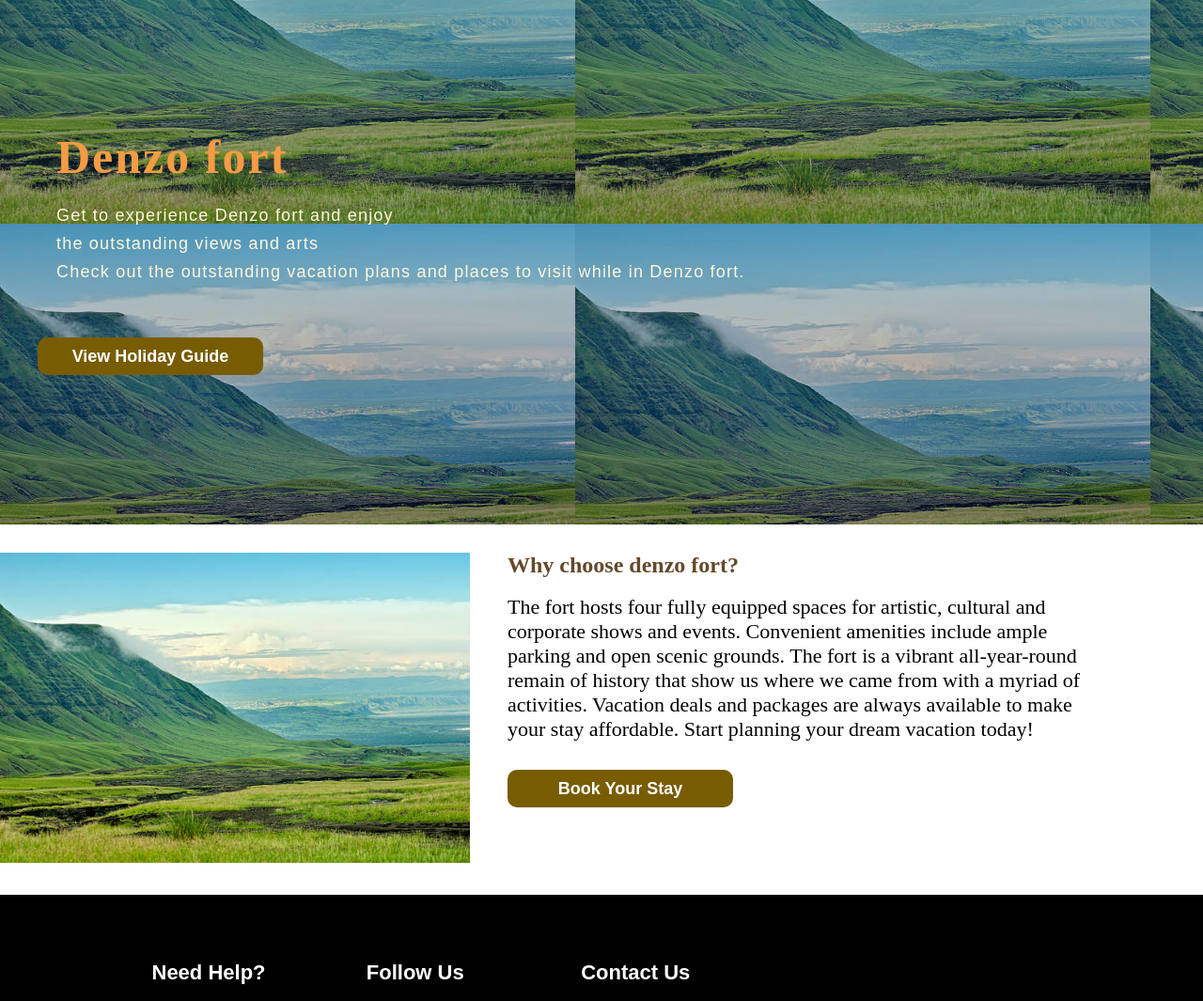
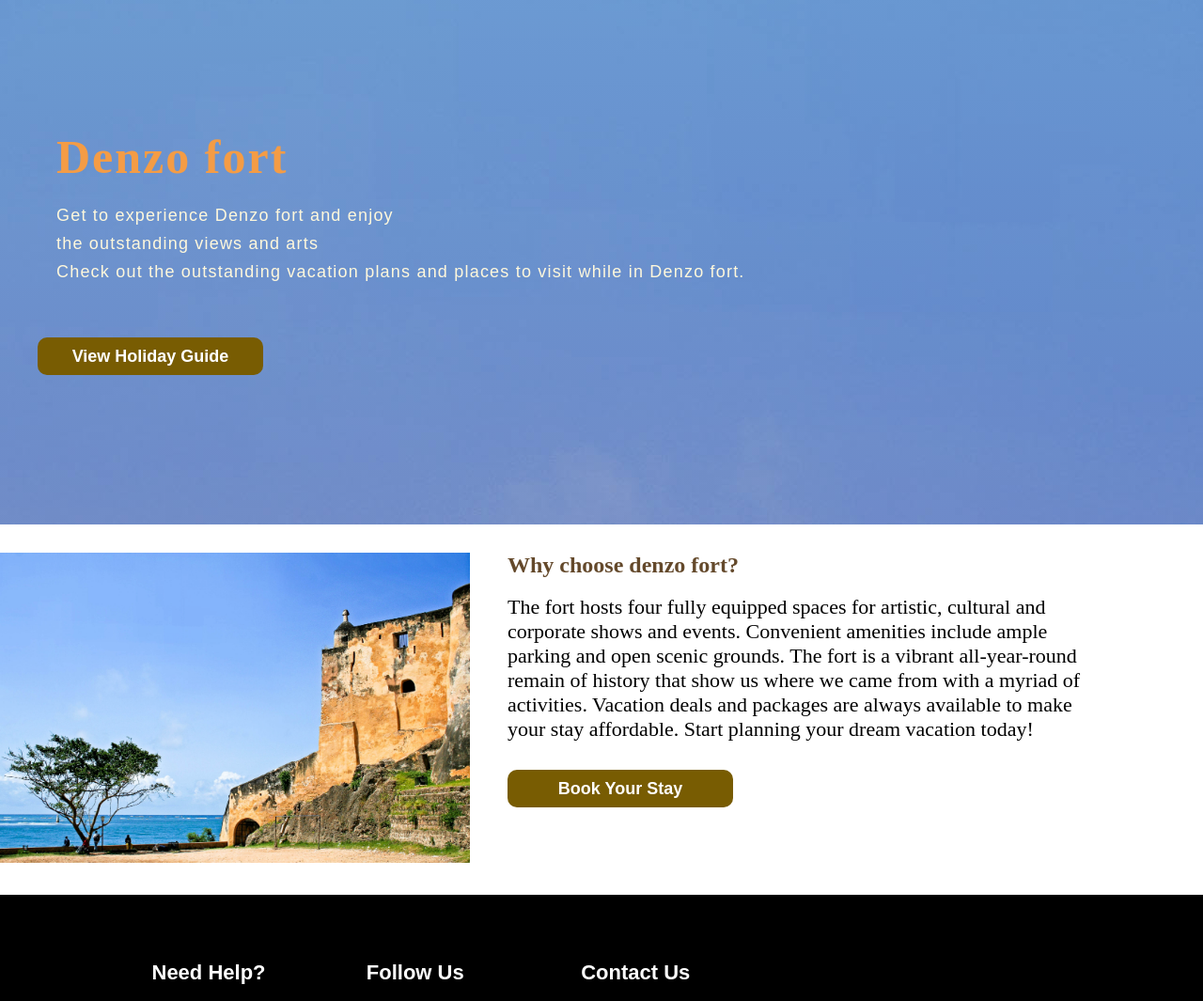
Before and after one commit to Martinkingori/martinkingori.github.io, a plain HTML site: page denzofort.html in a window 1280 px wide. Shown: the part 172-1237 px from the top of the page at 94% size. Drawn offline with Linux system fonts and the light colour scheme.

Commit message:
image change

```diff
--- a/denzofort.html
+++ b/denzofort.html
@@ -8,7 +8,7 @@
 	<title>Mobius city</title>
 </head>
   <body>
-    <div class="main" style=" background: linear-gradient(0deg, rgba(5, 2, 78, 0.3), rgba(53, 112, 122, 0.3)), url(images/rift\ valley.jpg ); height: 730px; " >
+    <div class="main" style=" background: linear-gradient(0deg, rgba(5, 2, 78, 0.3), rgba(53, 112, 122, 0.3)), url(images/fort\ jesus.jpg ); height: 730px; " >
       <div class="nav" >
       <div class="icon" >
          <img width="200" height="170" src="images/logo.svg"/>
@@ -39,7 +39,7 @@
 </div>
 <div class="article">
   <div class="left">
-    <img width="800px" height="700px" src="images/rift valley.jpg"/>
+    <img width="800px" height="700px" src="images/fort jesus.jpg"/>
   </div>
   <div class="right">
         <h2 style="color:rgba(71, 39, 3, 0.842);">Why choose denzo fort?</h2><span class="bottomLine"></span><br>
```
